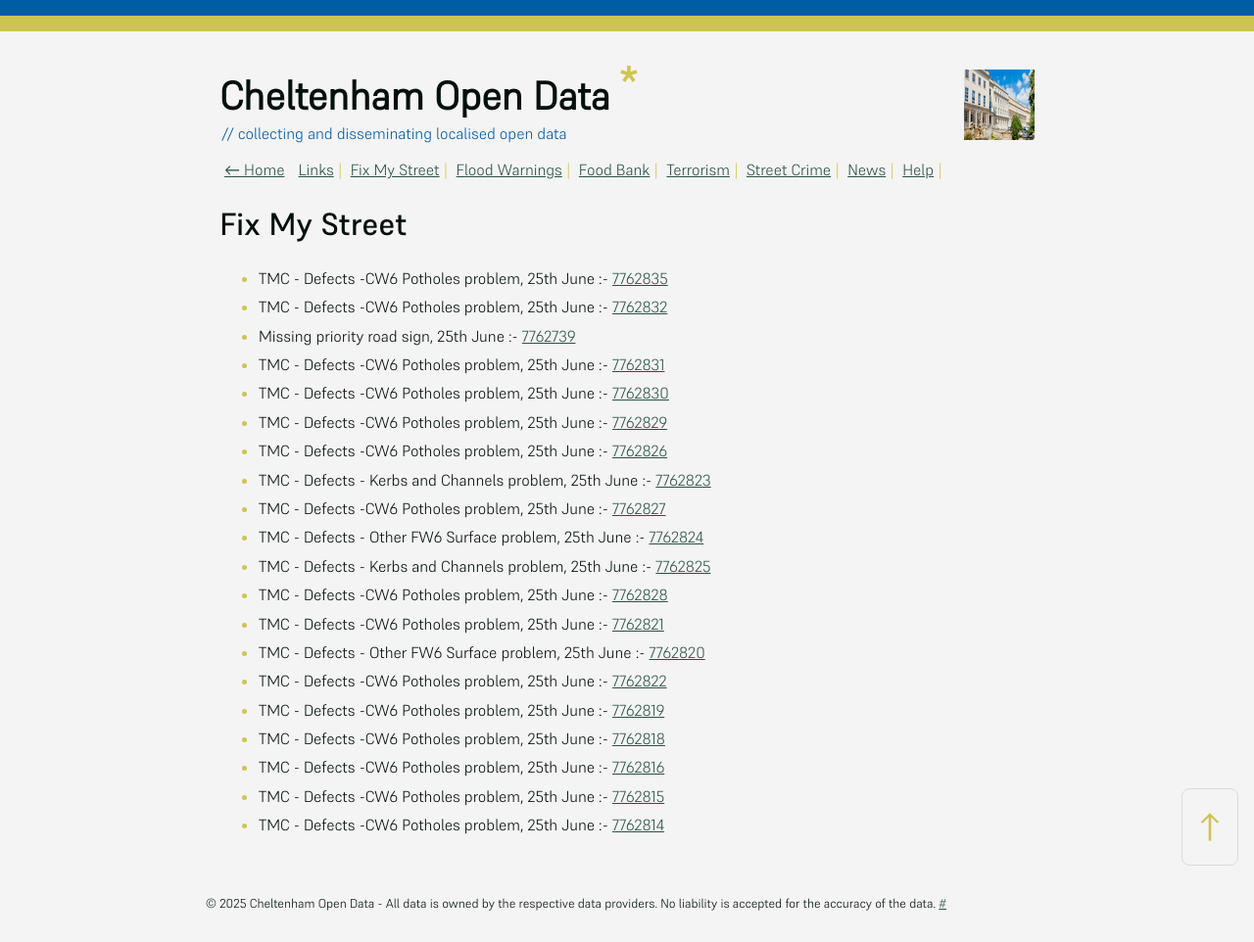
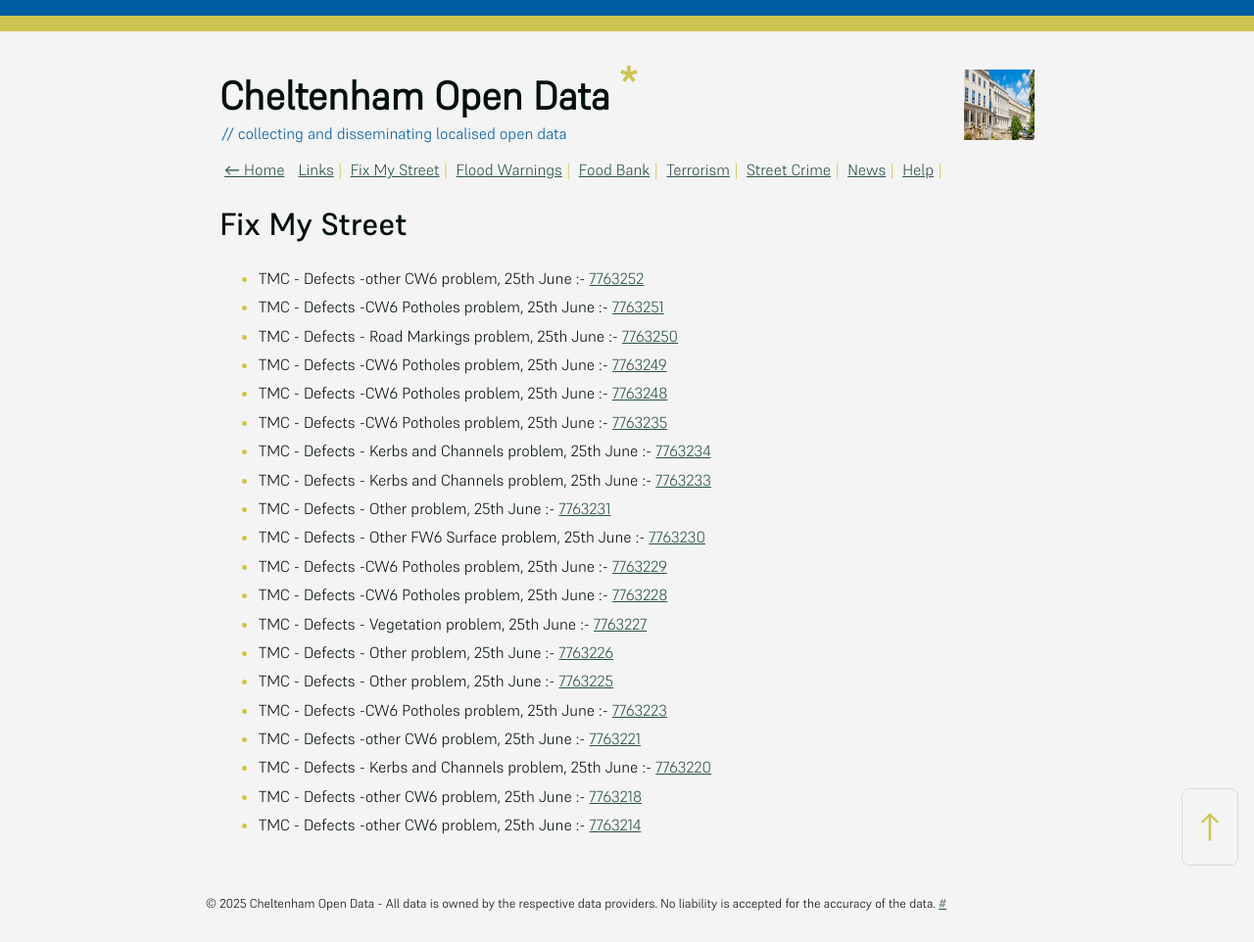
Before and after one commit to mat-0/cheltenham-open-data, a Jekyll site: the page built from _pages/fix-my-street.md, in a window 1280 px wide. Shown: the whole page at 98% size. Built offline with Jekyll 4.4.1, drawn with Linux system fonts in a browser that asks for light colours.

Commit message:
Updated 2025-06-25 14:57:56

```diff
--- a/_pages/fix-my-street.md
+++ b/_pages/fix-my-street.md
@@ -9,25 +9,25 @@ permalink: /fix-my-street
 
 <!-- fix_marker starts -->
 
-- TMC - Defects -CW6 Potholes  problem, 25th June :- [7762835](https://www.fixmystreet.com/report/7762835)
-- TMC - Defects -CW6 Potholes  problem, 25th June :- [7762832](https://www.fixmystreet.com/report/7762832)
-- Missing priority road sign, 25th June :- [7762739](https://www.fixmystreet.com/report/7762739)
-- TMC - Defects -CW6 Potholes  problem, 25th June :- [7762831](https://www.fixmystreet.com/report/7762831)
-- TMC - Defects -CW6 Potholes  problem, 25th June :- [7762830](https://www.fixmystreet.com/report/7762830)
-- TMC - Defects -CW6 Potholes  problem, 25th June :- [7762829](https://www.fixmystreet.com/report/7762829)
-- TMC - Defects -CW6 Potholes  problem, 25th June :- [7762826](https://www.fixmystreet.com/report/7762826)
-- TMC - Defects - Kerbs and Channels problem, 25th June :- [7762823](https://www.fixmystreet.com/report/7762823)
-- TMC - Defects -CW6 Potholes  problem, 25th June :- [7762827](https://www.fixmystreet.com/report/7762827)
-- TMC - Defects - Other FW6  Surface problem, 25th June :- [7762824](https://www.fixmystreet.com/report/7762824)
-- TMC - Defects - Kerbs and Channels problem, 25th June :- [7762825](https://www.fixmystreet.com/report/7762825)
-- TMC - Defects -CW6 Potholes  problem, 25th June :- [7762828](https://www.fixmystreet.com/report/7762828)
-- TMC - Defects -CW6 Potholes  problem, 25th June :- [7762821](https://www.fixmystreet.com/report/7762821)
-- TMC - Defects - Other FW6  Surface problem, 25th June :- [7762820](https://www.fixmystreet.com/report/7762820)
-- TMC - Defects -CW6 Potholes  problem, 25th June :- [7762822](https://www.fixmystreet.com/report/7762822)
-- TMC - Defects -CW6 Potholes  problem, 25th June :- [7762819](https://www.fixmystreet.com/report/7762819)
-- TMC - Defects -CW6 Potholes  problem, 25th June :- [7762818](https://www.fixmystreet.com/report/7762818)
-- TMC - Defects -CW6 Potholes  problem, 25th June :- [7762816](https://www.fixmystreet.com/report/7762816)
-- TMC - Defects -CW6 Potholes  problem, 25th June :- [7762815](https://www.fixmystreet.com/report/7762815)
-- TMC - Defects -CW6 Potholes  problem, 25th June :- [7762814](https://www.fixmystreet.com/report/7762814)
+- TMC - Defects -other CW6 problem, 25th June :- [7763252](https://www.fixmystreet.com/report/7763252)
+- TMC - Defects -CW6 Potholes  problem, 25th June :- [7763251](https://www.fixmystreet.com/report/7763251)
+- TMC - Defects - Road Markings problem, 25th June :- [7763250](https://www.fixmystreet.com/report/7763250)
+- TMC - Defects -CW6 Potholes  problem, 25th June :- [7763249](https://www.fixmystreet.com/report/7763249)
+- TMC - Defects -CW6 Potholes  problem, 25th June :- [7763248](https://www.fixmystreet.com/report/7763248)
+- TMC - Defects -CW6 Potholes  problem, 25th June :- [7763235](https://www.fixmystreet.com/report/7763235)
+- TMC - Defects - Kerbs and Channels problem, 25th June :- [7763234](https://www.fixmystreet.com/report/7763234)
+- TMC - Defects - Kerbs and Channels problem, 25th June :- [7763233](https://www.fixmystreet.com/report/7763233)
+- TMC - Defects - Other problem, 25th June :- [7763231](https://www.fixmystreet.com/report/7763231)
+- TMC - Defects - Other FW6  Surface problem, 25th June :- [7763230](https://www.fixmystreet.com/report/7763230)
+- TMC - Defects -CW6 Potholes  problem, 25th June :- [7763229](https://www.fixmystreet.com/report/7763229)
+- TMC - Defects -CW6 Potholes  problem, 25th June :- [7763228](https://www.fixmystreet.com/report/7763228)
+- TMC - Defects - Vegetation problem, 25th June :- [7763227](https://www.fixmystreet.com/report/7763227)
+- TMC - Defects - Other problem, 25th June :- [7763226](https://www.fixmystreet.com/report/7763226)
+- TMC - Defects - Other problem, 25th June :- [7763225](https://www.fixmystreet.com/report/7763225)
+- TMC - Defects -CW6 Potholes  problem, 25th June :- [7763223](https://www.fixmystreet.com/report/7763223)
+- TMC - Defects -other CW6 problem, 25th June :- [7763221](https://www.fixmystreet.com/report/7763221)
+- TMC - Defects - Kerbs and Channels problem, 25th June :- [7763220](https://www.fixmystreet.com/report/7763220)
+- TMC - Defects -other CW6 problem, 25th June :- [7763218](https://www.fixmystreet.com/report/7763218)
+- TMC - Defects -other CW6 problem, 25th June :- [7763214](https://www.fixmystreet.com/report/7763214)
 
 <!-- fix_marker ends -->
```
Also changed, not shown: _data/flood.json (+4 -4 lines), _pages/news.md (+11 -11 lines), index.md (+5 -5 lines).
